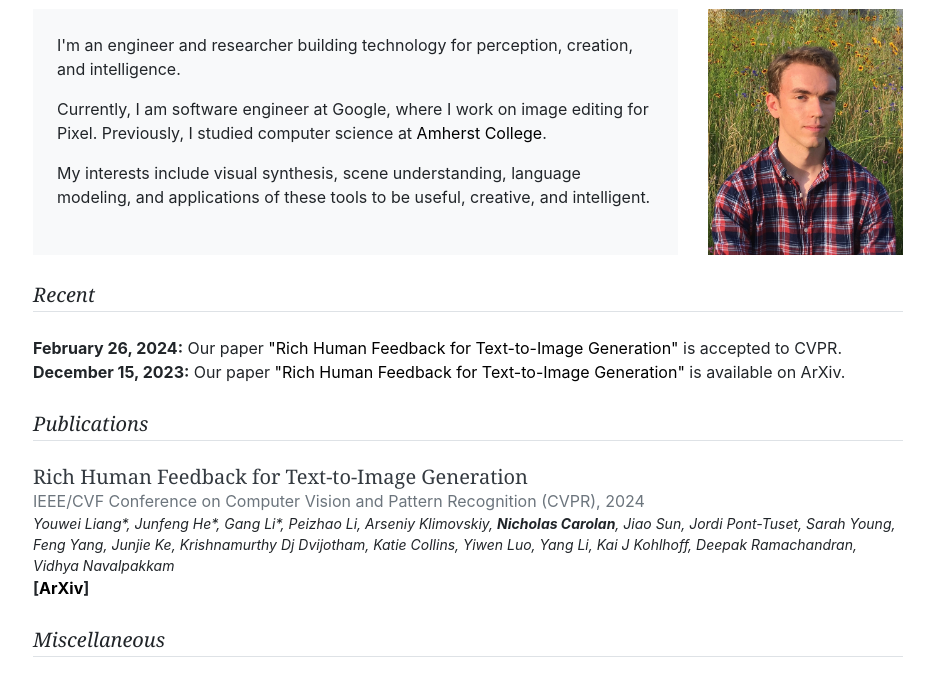
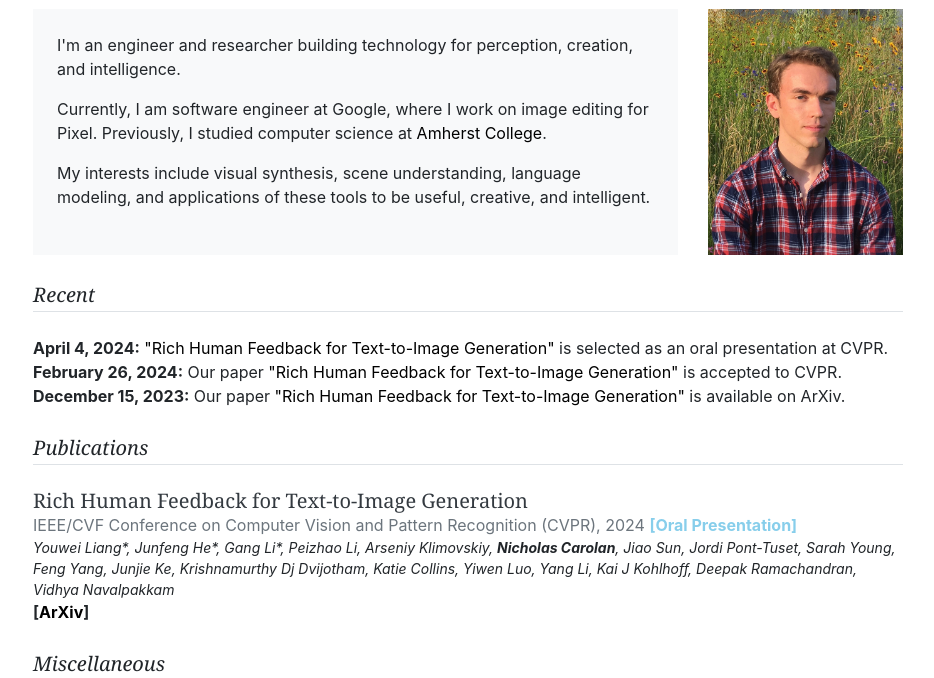
Before and after one commit to ncarolan/ncarolan.github.io, a plain HTML site: page index.html in a window 1280 px wide. Shown: the part 116-794 px from the top of the page, without its empty margins (172-1106 px from the left). Drawn offline with nearby package versions, Linux system fonts and the light colour scheme.

Commit message:
update with CVPR oral

```diff
--- a/css/blog.css
+++ b/css/blog.css
@@ -31,6 +31,11 @@ a:active {
 
 .blog-header-logo:hover {
   text-decoration: none;
+}
+
+.blue-text {
+  color: skyblue;
+  font-weight: bold;
 }
 
 h1, h2, h3, h4, h5, h6 {
--- a/index.html
+++ b/index.html
@@ -61,15 +61,16 @@
 
       <!-- Recent Content -->
       <h5 class="pt-1 mt-4 pb-1 mb-4 font-italic border-bottom">Recent</h5>
-      <a><strong>February 26, 2024:</strong> Our paper <a href="https://arxiv.org/abs/2312.10240">"Rich Human Feedback for Text-to-Image Generation"</a> is accepted to CVPR.</a>
-      <p><strong>December 15, 2023:</strong> Our paper <a href="https://arxiv.org/abs/2312.10240">"Rich Human Feedback for Text-to-Image Generation"</a> is available on ArXiv.</p>
+      <p class="mb-0"><strong>April 4, 2024:</strong> <a href="https://arxiv.org/abs/2312.10240">"Rich Human Feedback for Text-to-Image Generation"</a> is selected as an oral presentation at CVPR.</p>
+      <p class="mb-0"><strong>February 26, 2024:</strong> Our paper <a href="https://arxiv.org/abs/2312.10240">"Rich Human Feedback for Text-to-Image Generation"</a> is accepted to CVPR.</p>
+      <p class="mb-0"><strong>December 15, 2023:</strong> Our paper <a href="https://arxiv.org/abs/2312.10240">"Rich Human Feedback for Text-to-Image Generation"</a> is available on ArXiv.</p>
       <!-- /Recent Content -->
 
       <!-- Publications -->
       <h5 id="publications" class="pt-1 mt-4 pb-1 mb-4 font-italic border-bottom">Publications</h5>
 
         <h5 class="mb-0"><a class="text-dark">Rich Human Feedback for Text-to-Image Generation</a></h5>
-        <div class="mb-0 text-muted">IEEE/CVF Conference on Computer Vision and Pattern Recognition (CVPR), 2024</div>
+        <div class="mb-0 text-muted">IEEE/CVF Conference on Computer Vision and Pattern Recognition (CVPR), 2024 <span class="blue-text">[Oral Presentation]</span></div>
 
         <p class="text-small mb-0"><i> Youwei Liang*, Junfeng He*, Gang Li*, Peizhao Li, Arseniy Klimovskiy, <strong>Nicholas Carolan</strong>, Jiao Sun, Jordi Pont-Tuset, Sarah Young, Feng Yang, Junjie Ke, Krishnamurthy Dj Dvijotham, Katie Collins, Yiwen Luo, Yang Li, Kai J Kohlhoff, Deepak Ramachandran, Vidhya Navalpakkam</i></p>
       <strong class="mb-1">[<a href="https://arxiv.org/abs/2312.10240">ArXiv</a>]</strong>
```
